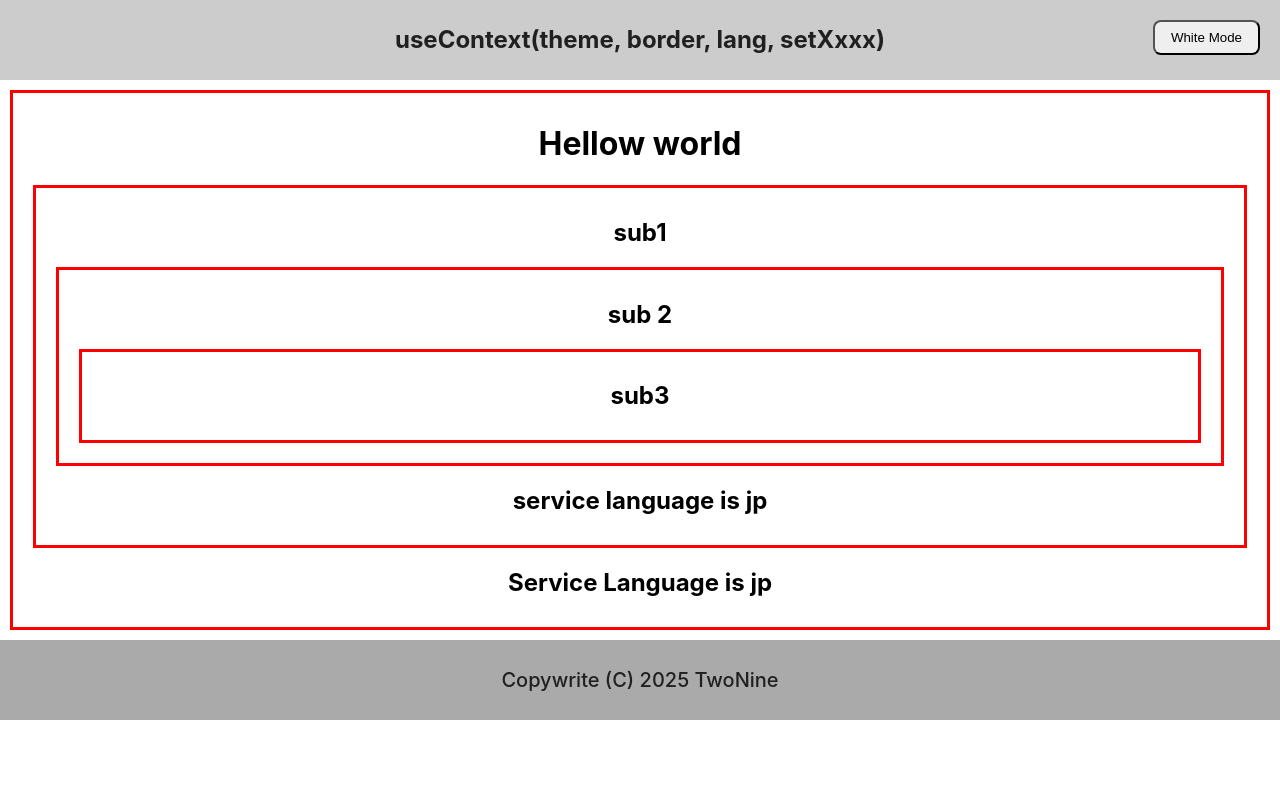
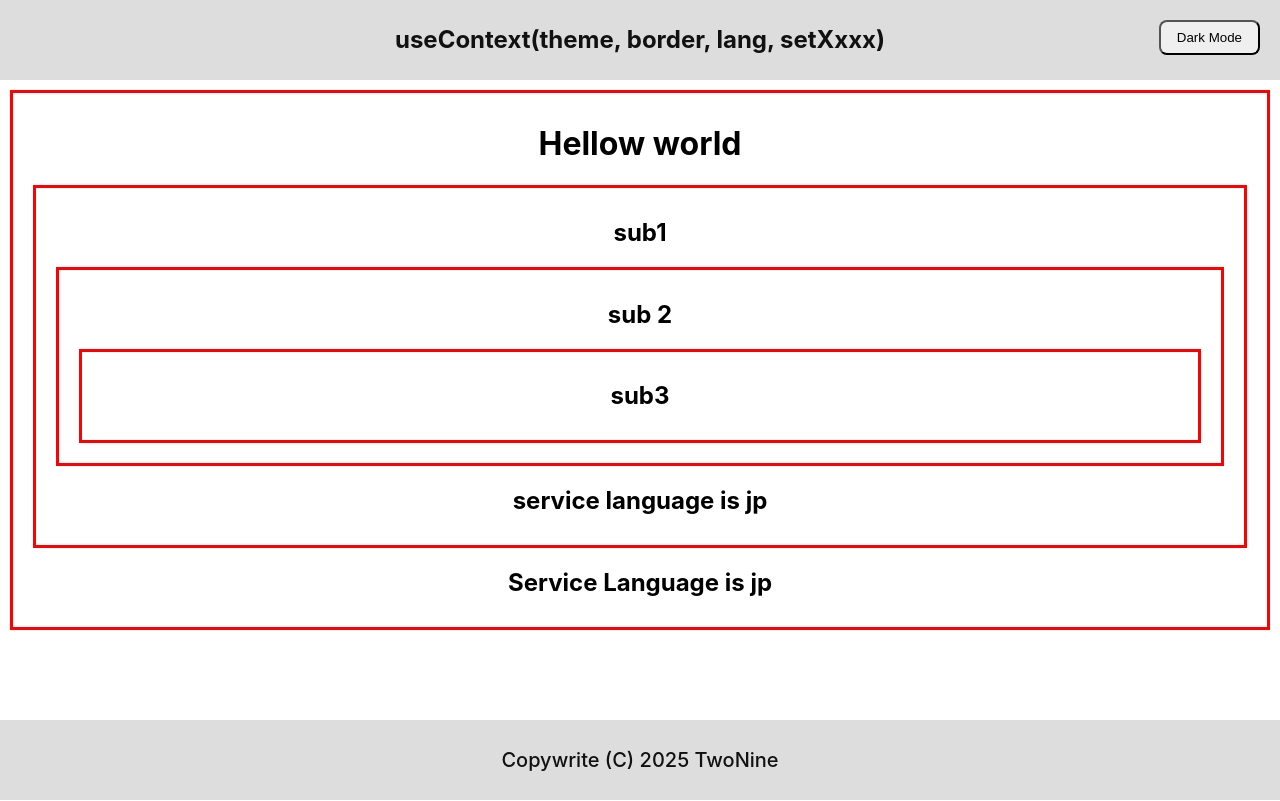
Before and after one commit to jini-labs-2/react-practice, a React (Create React App) app: page / in a window 1280 px wide. Built offline with nearby package versions, Linux system fonts and the light colour scheme.

Commit message:
theme変換, dark <->light

```diff
--- a/src/App.css
+++ b/src/App.css
@@ -42,3 +42,9 @@
   margin: 10px;
   padding: 10px;
 }
+
+#footer {
+  width: 100%;
+  position: absolute;
+  bottom: 0;
+}
--- a/src/App.js
+++ b/src/App.js
@@ -1,7 +1,7 @@
 import { useState } from 'react';
 import { ThemeContext } from './context/ThemeContext';
 import { ServeLangContext } from './context/ServeLangContext';
-import { DEFAULT_SERVE_LANG, DEFAULT_THEME } from './constants';
+import { DEFAULT_SERVE_LANG, Theme } from './constants';
 import HeaderComponent from './components/HeaderComponent';
 import FooterComponent from './components/FooterComponent';
 import ContentComponent from './components/ContentComponent';
@@ -11,7 +11,7 @@ function App() {
 
   const [isDarkMode, setIsDarkMode] = useState(false);
   return (
-    <ThemeContext.Provider value={{...DEFAULT_THEME, isDarkMode, setIsDarkMode}}>
+    <ThemeContext.Provider value={{...Theme, isDarkMode, setIsDarkMode}}>
       <ServeLangContext.Provider value={DEFAULT_SERVE_LANG}>
         <HeaderComponent />
         <ContentComponent />
--- a/src/components/ContentComponent.jsx
+++ b/src/components/ContentComponent.jsx
@@ -1,10 +1,10 @@
 import Sub1 from './Sub1'
-import { DEFAULT_SERVE_LANG, DEFAULT_THEME } from '../constants'
+import { DEFAULT_SERVE_LANG, Theme } from '../constants'
 
 export default function ContentComponent() {
   return (
     <div>
-      <div className="App context-test" style={DEFAULT_THEME}>
+      <div className="App context-test" style={Theme}>
         <h1>Hellow world</h1>
         <Sub1 />
         <h2> Service Language is {DEFAULT_SERVE_LANG}</h2>
--- a/src/components/FooterComponent.jsx
+++ b/src/components/FooterComponent.jsx
@@ -1,8 +1,14 @@
+import { useContext } from "react"
+import { Theme } from "../constants"
+import { ThemeContext } from "../context/ThemeContext"
 
 export default function FooterComponent() {
+  const {isDarkMode} = useContext(ThemeContext);
   return (
-    <div style={{width: '100%', height: '80px', backgroundColor: '#aaa', lineHeight: '80px', textAlign: 'center' }}>
-      <span style={{fontSize: '20px', color: '#202020', fontWeight: '500'}}>Copywrite (C) 2025 TwoNine</span>
-    </div>
+    <footer id="footer">
+      <div style={{width: '100%', height: '80px', backgroundColor: isDarkMode ? Theme.mode.dark.bgColor : Theme.mode.light.bgColor, lineHeight: '80px', textAlign: 'center' }}>
+        <span style={{fontSize: '20px', color: isDarkMode ? Theme.mode.dark.color : Theme.mode.light.color, fontWeight: '500'}}>Copywrite (C) 2025 TwoNine</span>
+      </div>
+    </footer>
   )
 }
--- a/src/components/HeaderComponent.jsx
+++ b/src/components/HeaderComponent.jsx
@@ -1,5 +1,6 @@
 import { useContext } from "react"
 import { ThemeContext } from "../context/ThemeContext"
+import { Theme } from "../constants";
 
 export default function HeaderComponent() {
   const {isDarkMode, setIsDarkMode } = useContext(ThemeContext);
@@ -10,16 +11,18 @@ export default function HeaderComponent() {
     console.log(isDarkMode);
   }
   return (
-    <div style={{width: '100%', height: '80px', backgroundColor: '#ccc', lineHeight: '80px', textAlign: 'center'}}>
-      <span style={{fontSize: '24px', color: '#202020', fontWeight: '700'}}>useContext(theme, border, lang, setXxxx)</span>
+    <header id="header">
+      <div style={{width: '100%', height: '80px', backgroundColor: isDarkMode ? Theme.mode.dark.bgColor : Theme.mode.light.bgColor, lineHeight: '80px', textAlign: 'center'}} >
+        <span style={{fontSize: '24px', color: isDarkMode ? Theme.mode.dark.color : Theme.mode.light.color, fontWeight: '700'}}>useContext(theme, border, lang, setXxxx)</span>
         <div>
           <button
             style={{position:"absolute", top: '20px', right: '20px', padding: '8px 16px', borderRadius: '8px'}} value="Mode" name="mode"
             onClick={toggleDarkMode}
           >
-          {isDarkMode ? 'Dark Mode' : 'White Mode'}
+            {isDarkMode ? 'Light Mode' : 'Dark Mode'}
           </button>
         </div>
       </div>
+    </header>
   )
 }
--- a/src/constants/index.js
+++ b/src/constants/index.js
@@ -1,5 +1,14 @@
 export const DEFAULT_SERVE_LANG = 'jp';
-export const DEFAULT_THEME = {
+export const Theme = {
   border: '3px solid red',
-  dark_mode: 'false'
+  mode: {
+    dark: {
+      bgColor: '#111',
+      color: '#ddd',
+    },
+    light: {
+      bgColor: '#ddd',
+      color: '#111',
+    }
+  }
 };
--- a/src/context/ServeLangContext.jsx
+++ b/src/context/ServeLangContext.jsx
@@ -1,4 +1,4 @@
 import { createContext } from "react";
-import { DEFAULT_THEME } from "../constants";
+import { Theme } from "../constants";
 
-export const ServeLangContext = createContext(DEFAULT_THEME);
+export const ServeLangContext = createContext(Theme);
```
Lines whose indentation alone changed are shown as unchanged.
